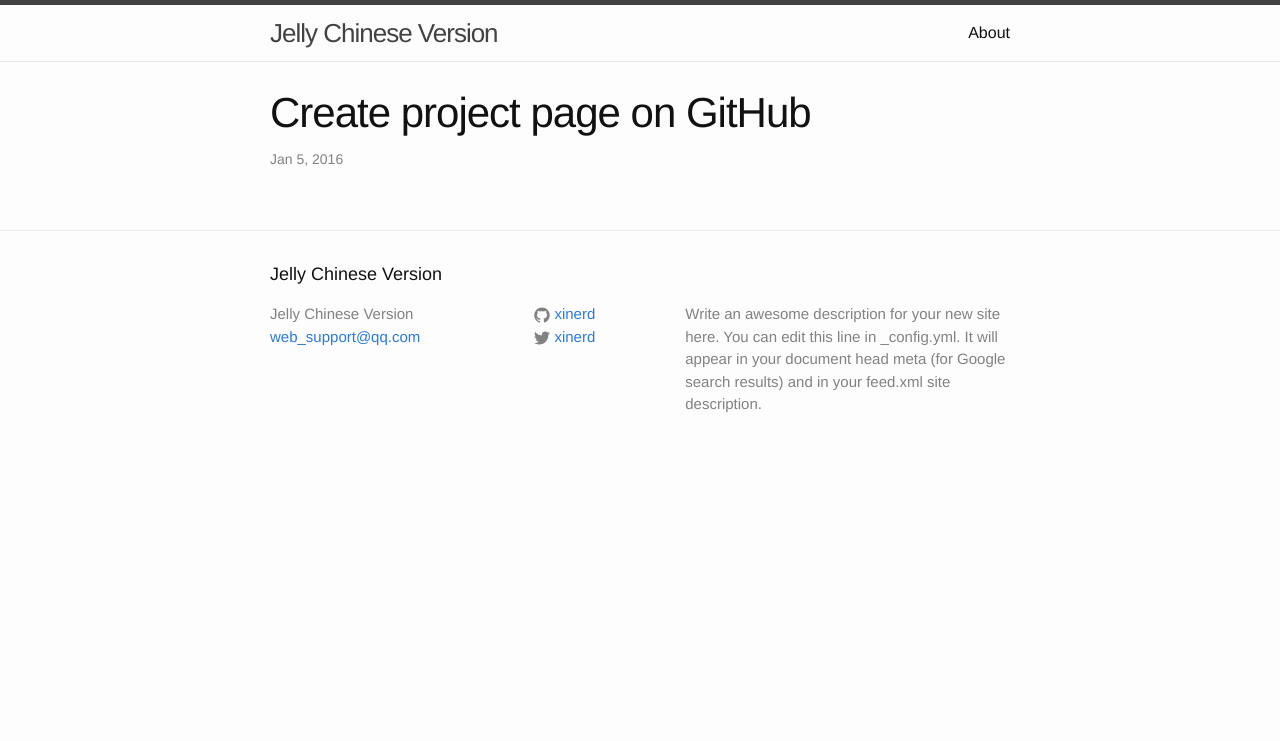
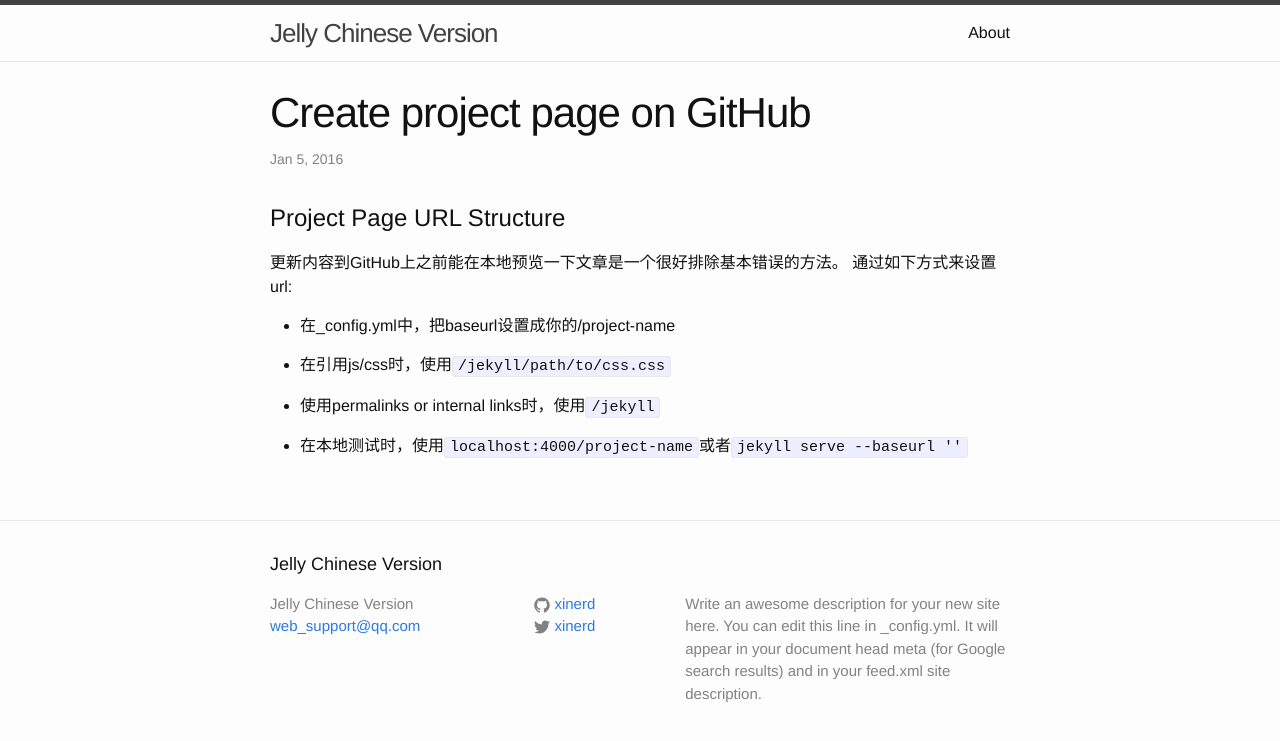
Before and after one commit to xinerd/Mongo, a Jekyll site: the page built from _posts/2016-01-05-create-project-page-on-github.md, in a window 1280 px wide. Shown: the top 741 px of the page. Built offline with Jekyll 4.4.1, drawn with Linux system fonts in a browser that asks for light colours.

Commit message:
20160105

```diff
--- a/_posts/2016-01-05-create-project-page-on-github.md
+++ b/_posts/2016-01-05-create-project-page-on-github.md
@@ -5,3 +5,18 @@ description: ""
 category:
 tags: []
 ---
+
+
+
+
+#Project Page URL Structure
+更新内容到GitHub上之前能在本地预览一下文章是一个很好排除基本错误的方法。
+通过如下方式来设置url:
+
+* 在_config.yml中，把baseurl设置成你的/project-name
+
+* 在引用js/css时，使用`{{ site.baseurl }}/path/to/css.css`
+
+* 使用permalinks or internal links时，使用`{{ site.baseurl }}{{ post.url }}`
+
+* 在本地测试时，使用`localhost:4000/project-name`或者`jekyll serve --baseurl ''`
```
Also changed, not shown: 4 other files.
